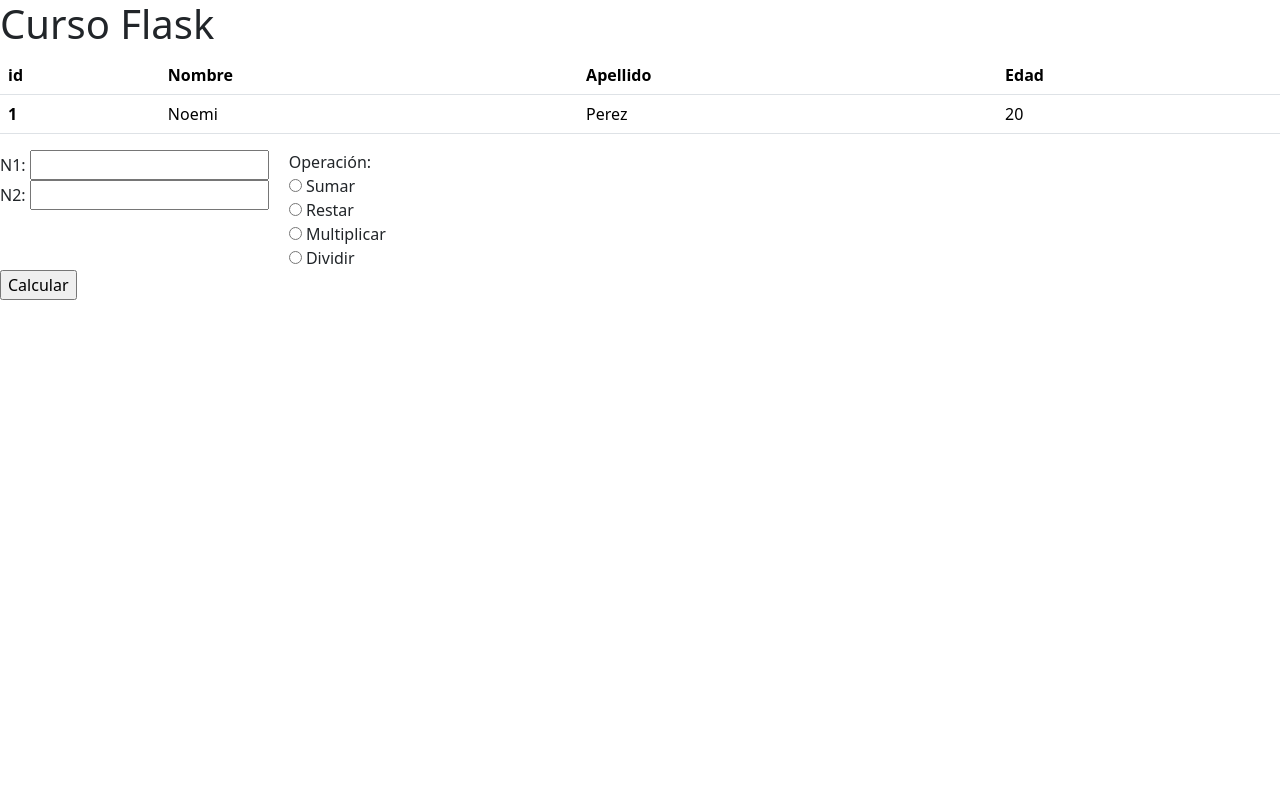
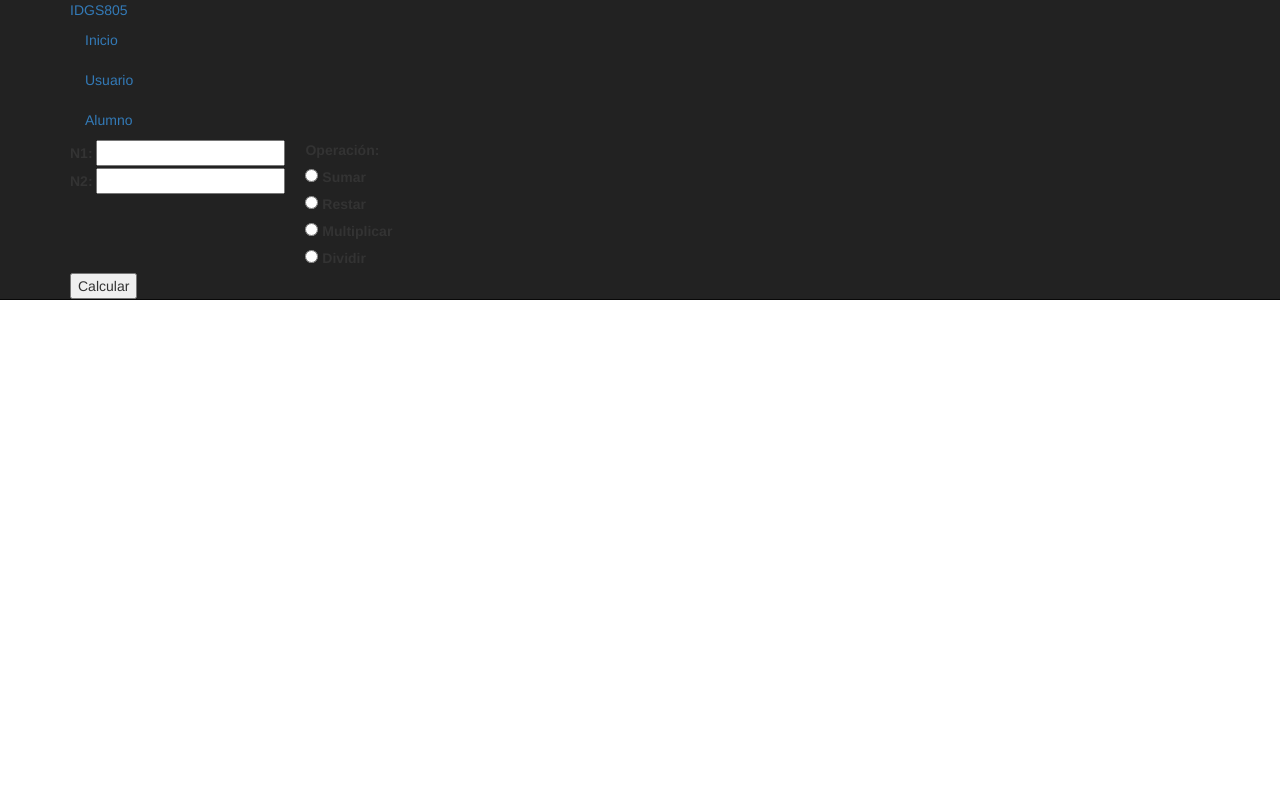
Before and after one commit to IDGS-805-22001414/IntroFlask, a Flask app: page /OperasBas in a window 1280 px wide. Run offline with Flask 3, Linux system fonts and the light colour scheme; some libraries are stand-ins or nearby versions.

Commit message:
CRSF - 20 de Febrero del 2025

```diff
--- a/forms.py
+++ b/forms.py
@@ -3,7 +3,7 @@ from wtforms import StringField, IntegerField, RadioField, SubmitField
 from wtforms.validators import DataRequired, NumberRange, Email
 
 class UserForm(FlaskForm):
-    nombre = StringField("Nombre", validators=[DataRequired()])
+    nombre= StringField("Nombre", validators=[DataRequired()])
     apellido = StringField("Apellido", validators=[DataRequired()])
     matricula = StringField("Matrícula", validators=[DataRequired()])
     email = StringField("Correo", validators=[DataRequired(), Email()])
--- a/main.py
+++ b/main.py
@@ -1,9 +1,57 @@
+
+from datetime import datetime
+from forms import ZodiacoForm
+from flask import Flask, render_template, request, redirect, url_for
+import forms
+from flask_wtf import FlaskForm
+from wtforms import StringField, IntegerField, RadioField, SubmitField
+from wtforms.validators import DataRequired, NumberRange
+from flask import g
+from flask_wtf.csrf import CSRFProtect
+
+from datetime import date
+from flask import Flask
+from flask import flash
+import forms
 
 
-from flask import Flask, render_template, request, redirect, url_for
+app = Flask(__name__)
+app.secret_key= 'alonMtz'
+csrf=CSRFProtect()
 
-import forms
 
+@app.errorhandler(404)
+def page_not_found (e):
+    return render_template("404.html") , 404
+
+@app.before_request
+def before_request():
+    g.nombre="Mario"
+    print("before 1")
+
+@app.after_request
+def after_request(response):
+    print("after 1")
+    return response
+
+class ZodiacoForm(FlaskForm):
+    nombre = StringField("Nombre", validators=[DataRequired()])
+    apellido = StringField("Apellido", validators=[DataRequired()])
+    anio = IntegerField("Año de nacimiento", validators=[DataRequired(), NumberRange(1900, 2025)])
+    submit = SubmitField("Calcular Signo")
+
+def calcular_signo_chino(anio):
+    signos = [
+        "Rata", "Buey", "Tigre", "Conejo", "Dragón", "Serpiente",
+        "Caballo", "Cabra", "Mono", "Gallo", "Perro", "Cerdo"
+    ]
+    imagenes = [
+        "rata.png", "buey.png", "tigre.png", "conejo.png", "dragon.png",
+        "serpiente.png", "caballo.png", "cabra.png", "mono.png",
+        "gallo.png", "perro.png", "cerdo.png"
+    ]
+    indice = anio % 12
+    return signos[indice], imagenes[indice]
 
 
 #Clase CinepolisPython
@@ -150,21 +198,48 @@ def operas():
     return render_template("OperasBas.html", resultado=resultado)
 
 
-@app.route("/alumnos", methods=["GET","POST"])
+@app.route("/alumnos", methods = ["GET", "POST"])
 def alumnos():
-    mat=""
-    nom=""
-    ape=""
-    email=""
-    alumno_calse=forms.UserForm(request.form)
-    if request.method=="POST":
-        mat=alumno_calse.matricula.data
-        ape=alumno_calse.apellido.data
-        nom=alumno_calse.nombre.data
-        email=alumno_calse.email.data
-        print('Nombre: {}'.format(nom))
-        return render_template("Alumnos.html" , form=alumno_calse)
+    print("alumno {}".format(g.nombre))
+    mat=''
+    nom=''
+    ape=''
+    email=''
+    alumno_clase=forms.UserForm(request.form)
+    if request.method=="POST" and alumno_clase.validate():
+        mat = alumno_clase.matricula.data
+        nom = alumno_clase.nombre.data
+        ape = alumno_clase.apellido.data
+        email = alumno_clase.email.data
+        mensaje="Bienvenido {}".format(nom)
+        flash(mensaje)
+    return render_template("Alumnos.html", form=alumno_clase, mat=mat, nom=nom, ape=ape, email=email)
+
+@app.route("/zodiaco", methods=["GET", "POST"])
+def zodiaco():
+    form = ZodiacoForm()
+    resultado = None
+
+    if form.validate_on_submit():
+        nombre = form.nombre.data
+        apellido = form.apellido.data
+        anio = form.anio.data
+
+        edad = datetime.now().year - anio
+        signo, imagen = calcular_signo_chino(anio)
+
+        resultado = {
+            "nombre": nombre,
+            "apellido": apellido,
+            "edad": edad,
+            "signo": signo,
+            "imagen": imagen
+        }
+
+    return render_template("zodiacoChino.html", form=form, resultado=resultado)
+
 
 # Ejecutar la aplicación
 if __name__ == "__main__":
+    csrf.init_app(app)
     app.run(debug=True, port=3000)
--- a/templates/layout.html
+++ b/templates/layout.html
@@ -1,34 +1,61 @@
-<html>
+<!DOCTYPE html>
+<html lang="en">
 <head>
     <meta charset="UTF-8">
     <meta name="viewport" content="width=device-width, initial-scale=1.0">
-        <link href="https://cdn.jsdelivr.net/npm/bootstrap@5.3.0-alpha3/dist/css/bootstrap.min.css" rel="stylesheet">
+    <link rel="stylesheet" href="../static/bootstrap/bootstrap/css/bootstrap.min.css">
+    <style>
+     body{
+        padding-top: 60px;
+     }
+     .tr-head{background: #dff0d8;}
+    </style>
+    <link rel="stylesheet" href="../static/bootstrap/css/bootstrap-responsive.min.css">
     <title>Document</title>
 </head>
 <body>
-        <h1>Curso Flask</h1>
-
-        <table class="table">
-            <thead>
-              <tr>
-                <th scope="col">id</th>
-                <th scope="col">Nombre</th>
-                <th scope="col">Apellido</th>
-                <th scope="col">Edad</th>
-              </tr>
-            </thead>
-            <tbody>
-              <tr>
-                <th scope="row">1</th>
-                <td>Noemi</td>
-                <td>Perez</td>
-                <td>20</td>
-              </tr>
-            </tbody>
-        </table>
+    <div class="navbar navbar navbar-inverse navbar-fixed-top">
+        <div class="navbar-inner">
+            <div class="container">
+                <a href="" class="brand">
+                    IDGS805
+                </a>
+                <ul class="nav">
+                    <li class="active">
+                        <a href="">
+                            <i class="icon-home icon-white"></i>
+                            Inicio
+                        </a>
+                    </li>
+                    <li>
+                        <a href="">
+                            <i class="icon-user icon-white"></i>
+                            Usuario
+                        </a>
+                    </li>
+                    <li>
+                        <a href="">
+                            <i class="icon-user icon-white"></i>
+                            Alumno
+                        </a>
+                    </li>
+                </ul>
+            </div>
+        </div>
+    <div class="container">
 
         {% block container %}
-        {%endblock%}
-
+        {%with messages = get_flashed_messages()%}
+        {%if messages%}
+            {%for message in messages%}
+            <div class="alert alert-success">
+                {{message}}
+            </div>
+            {%endfor%}
+        {%endif%}
+        {%endwith%}
+            {% endblock %}
+    </div>
+    </div>
 </body>
 </html>
```
Also changed, not shown: templates/Alumnos.html (+47 -8 lines), templates/_macros.html (+16 -9 lines). Lines whose indentation alone changed are shown as unchanged.
